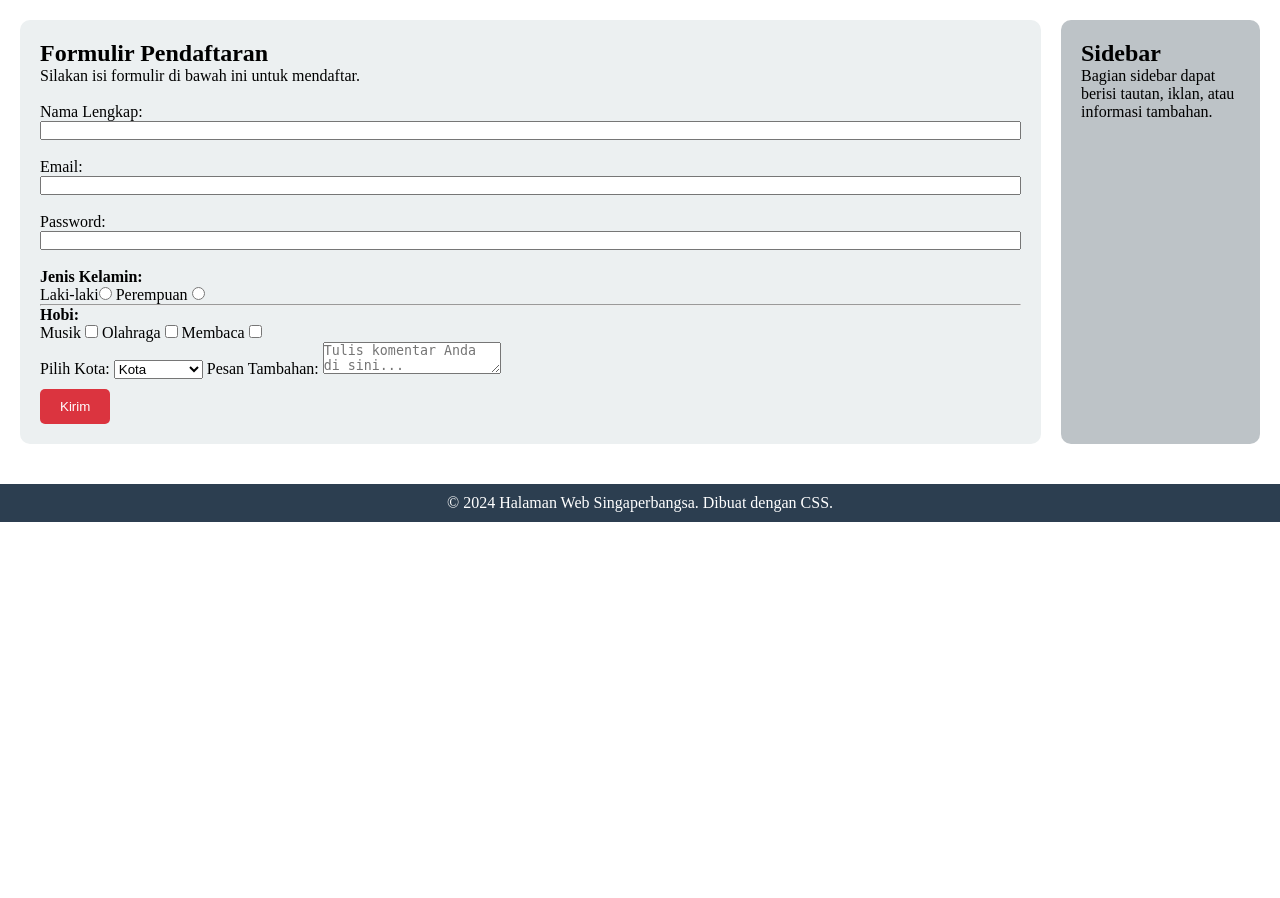
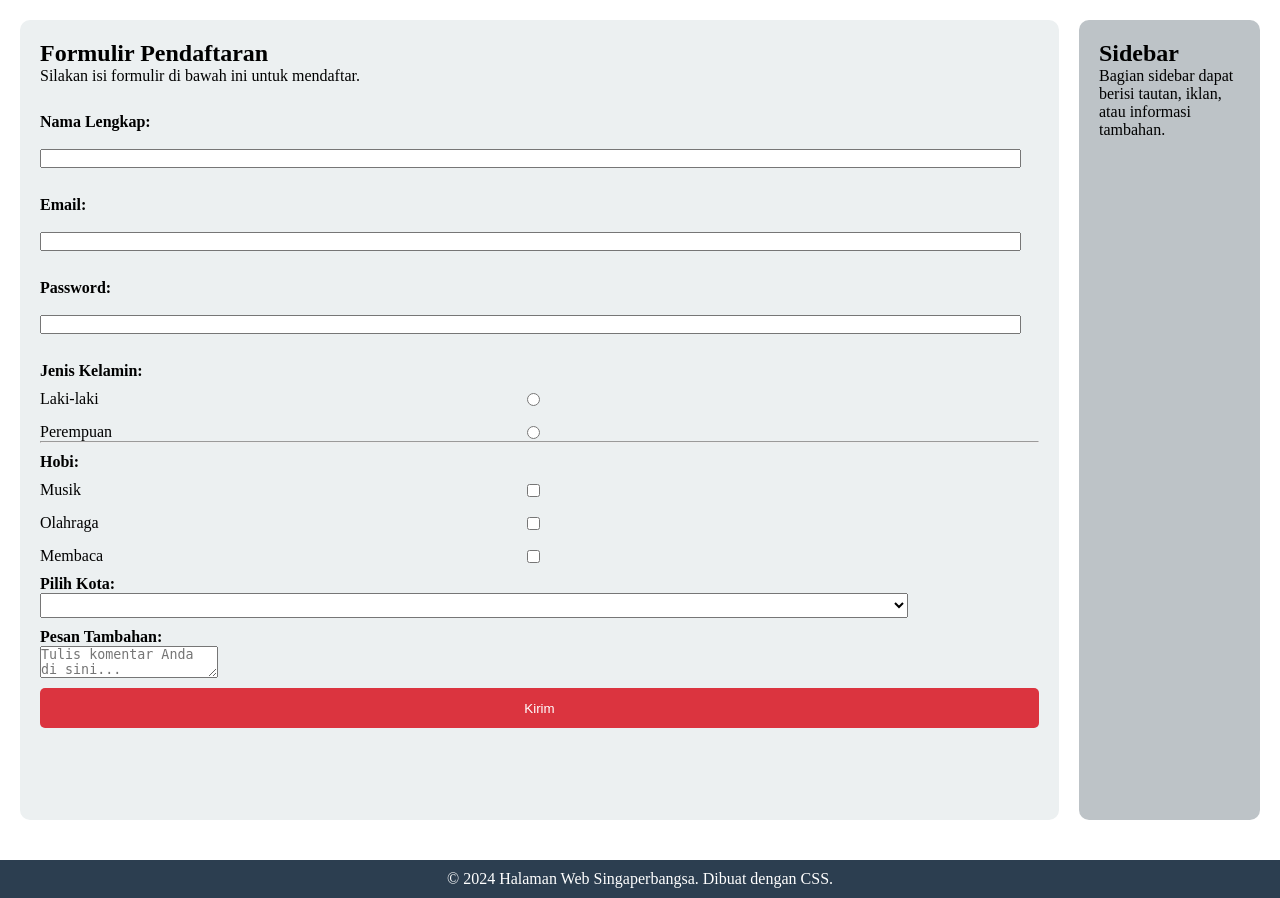
Before and after one commit to AyangNovaAnggraeni/PBW_Ayang-Nova-Anggraeni, a PHP site: page /html-css.html in a window 1280 px wide. Shown: the part 115-1013 px from the top of the page. Before the commit the page ends 637 px from the top, so only its background shows below. Run offline with PHP 8.4, Linux system fonts and the light colour scheme.

Commit message:
style.css

```diff
--- a/tugas/TUGAS3/style.css
+++ b/tugas/TUGAS3/style.css
@@ -40,11 +40,41 @@
    padding: 20px;
 }
 
+
+
 .content {
    flex: 2;
+   min-height: 100vh;
    padding: 20px;
    background-color: #ECF0F1;
    border-radius: 10px;
+}
+
+label {
+  font-weight: bold;
+  display: block;
+  margin-top: 10px;
+}
+
+.radio-group, .checkbox-group {
+  display: flex;
+  flex-direction: column;
+  gap: 5px;
+}
+
+.radio-group label, .checkbox-group label {
+  display: flex;
+  align-items: center;
+  justify-content: space-between;
+  width: 500px;
+  font-weight: normal;
+}
+
+select {
+  width: 868px;
+  height: 25px;
+  font-size: 18px;
+  padding: 10px;
 }
 
 .sidebar {
@@ -74,6 +104,8 @@
    border: none;
    cursor: pointer;
    transition: background-color 0.3s ease-in-out, transform 0.2s ease-in-out;
+   width: 999px;
+   height: 40px;
 }
 
 .btn:hover {
```
Lines whose indentation alone changed are shown as unchanged.
